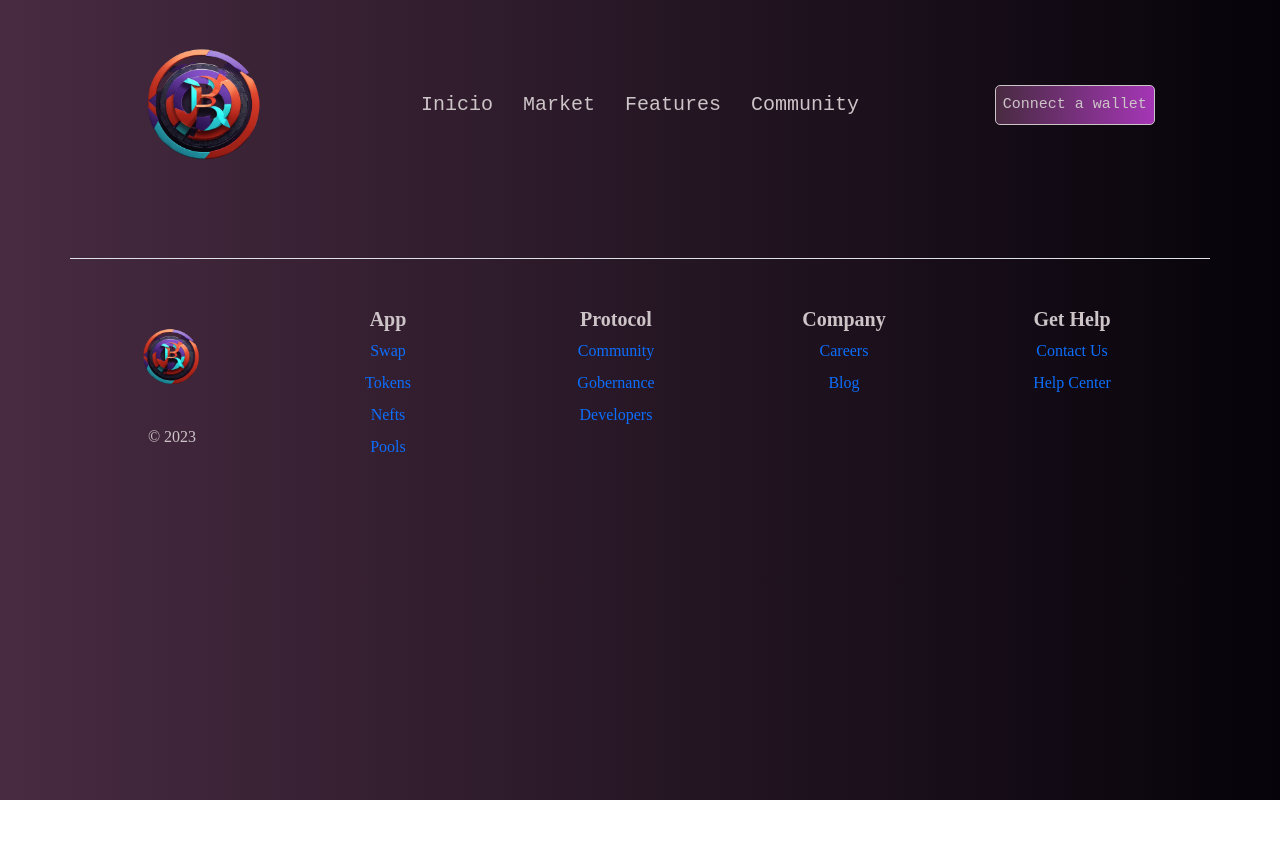
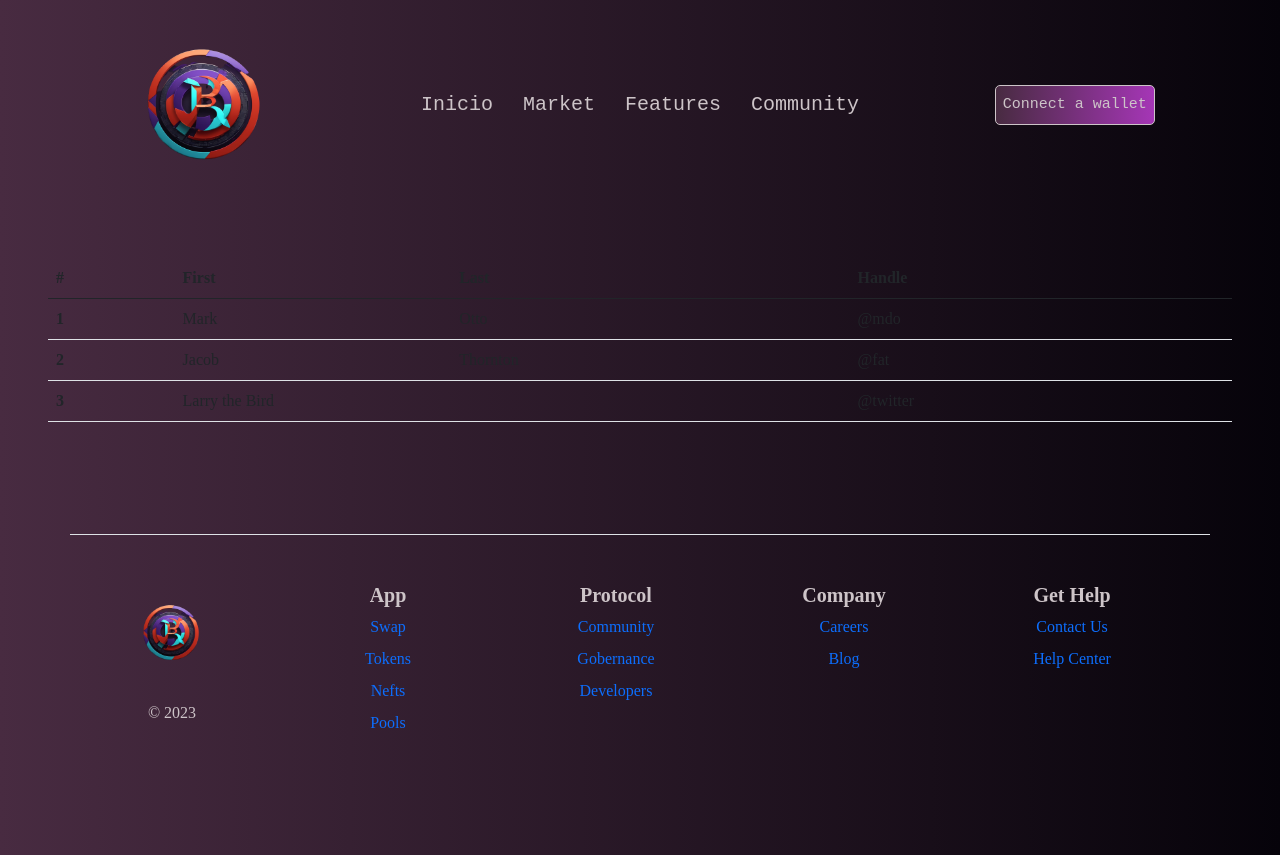
Before and after one commit to anfemoca19/ExchangeProyect, a plain HTML site: page market.html in a window 1280 px wide. Before the commit the page ends 800 px from the top, so only its background shows below. Drawn offline with nearby package versions, Linux system fonts and the light colour scheme; a web font is replaced by a local one.

Commit message:
Iniciamos la pagina market con tailwind

```diff
--- a/market.html
+++ b/market.html
@@ -24,6 +24,37 @@
       <button class="">Connect a wallet</button>
     </div>
   </header>
+    <section class=" p-5">
+      <table class="table ">
+        <thead>
+          <tr>
+            <th scope="col">#</th>
+            <th scope="col">First</th>
+            <th scope="col">Last</th>
+            <th scope="col">Handle</th>
+          </tr>
+        </thead>
+        <tbody>
+          <tr>
+            <th scope="row">1</th>
+            <td>Mark</td>
+            <td>Otto</td>
+            <td>@mdo</td>
+          </tr>
+          <tr>
+            <th scope="row">2</th>
+            <td>Jacob</td>
+            <td>Thornton</td>
+            <td>@fat</td>
+          </tr>
+          <tr>
+            <th scope="row">3</th>
+            <td colspan="2">Larry the Bird</td>
+            <td>@twitter</td>
+          </tr>
+        </tbody>
+      </table>
+    </section>
     <div class="container">
       <footer class="row row-cols-1 row-cols-sm-2 row-cols-md-5 py-5 my-5 border-top">
         <div class="row mb-3 d-flex text-center justify-content-center    ">
```
